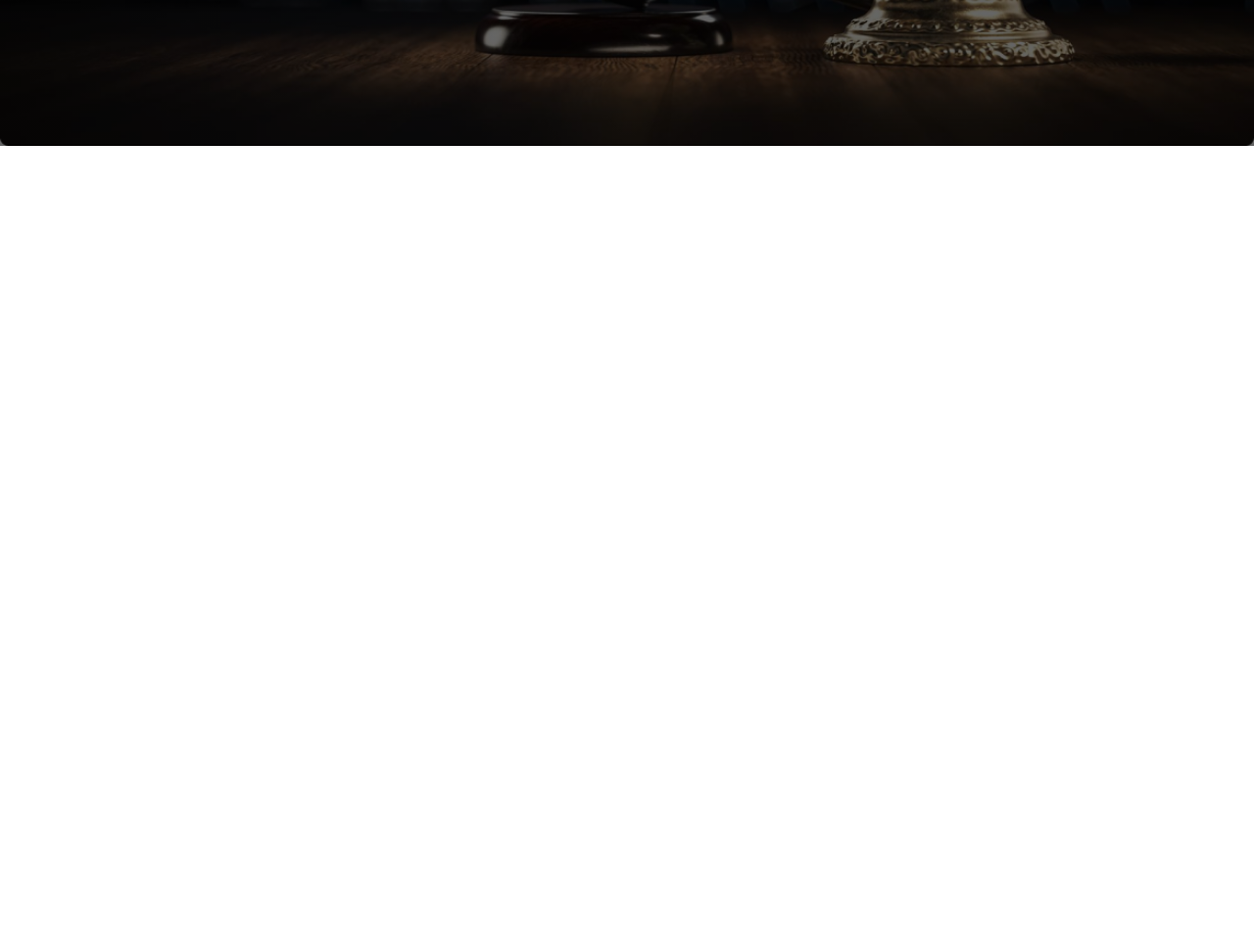
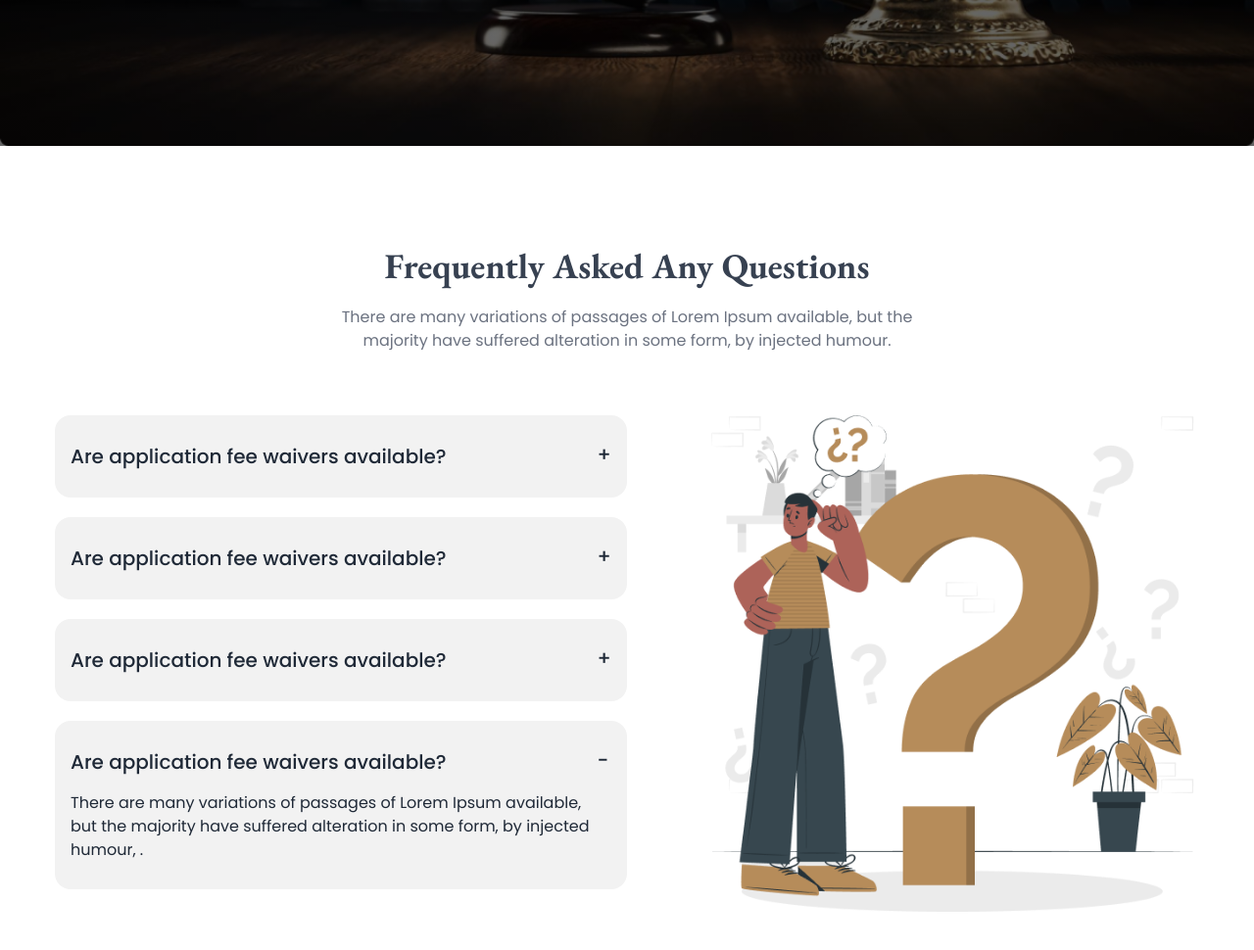
Before and after one commit to emonsimply/Legal-Solution, a plain HTML site: page index.html in a window 1280 px wide. Shown: the part 2697-3667 px from the top of the page at 98% size. Before the commit the page ends 2949 px from the top, so only its background shows below. Drawn offline with nearby package versions, Linux system fonts and the light colour scheme.

Commit message:
Frequently Asked Any Questions

```diff
--- a/index.html
+++ b/index.html
@@ -173,7 +173,8 @@
             <img class="w-16 mb-8" src="images/user-1.png" alt="">
             <h2>Awlad Hossain</h2>
             <p>UIX Designer</p>
-            <p class="text-gray-300 my-10">Contrary to popular belief, Lorem Ipsum is not simply random text. It has roots in
+            <p class="text-gray-300 my-10">Contrary to popular belief, Lorem Ipsum is not simply random text. It has
+              roots in
               a piece of classical Latin literature from 45 BC, making it over 2000 years old. Richard McClintock, a
               Latin professor at Hampden-Sydney College in Virginia, looked up one of the more obscure Latin words,
               consectetur.</p>
@@ -197,7 +198,8 @@
             <img class="w-16 mb-8" src="images/user-1.png" alt="">
             <h2>Awlad Hossain</h2>
             <p>UIX Designer</p>
-            <p class="text-gray-300 my-10">Contrary to popular belief, Lorem Ipsum is not simply random text. It has roots in
+            <p class="text-gray-300 my-10">Contrary to popular belief, Lorem Ipsum is not simply random text. It has
+              roots in
               a piece of classical Latin literature from 45 BC, making it over 2000 years old. Richard McClintock, a
               Latin professor at Hampden-Sydney College in Virginia, looked up one of the more obscure Latin words,
               consectetur.</p>
@@ -221,7 +223,8 @@
             <img class="w-16 mb-8" src="images/user-1.png" alt="">
             <h2>Awlad Hossain</h2>
             <p>UIX Designer</p>
-            <p class="text-gray-300 my-10">Contrary to popular belief, Lorem Ipsum is not simply random text. It has roots in
+            <p class="text-gray-300 my-10">Contrary to popular belief, Lorem Ipsum is not simply random text. It has
+              roots in
               a piece of classical Latin literature from 45 BC, making it over 2000 years old. Richard McClintock, a
               Latin professor at Hampden-Sydney College in Virginia, looked up one of the more obscure Latin words,
               consectetur.</p>
@@ -240,6 +243,55 @@
       </div>
     </section>
 
+    <!-- Frequently Asked Any Questions -->
+    <section class="my-24 px-14">
+      <div class="flex flex-col items-center space-y-5 mb-16">
+        <h1 class="eb-garamond-font text-4xl font-bold text-gray-700">Frequently Asked Any Questions</h1>
+        <p class="w-2/4 text-center text-gray-500">There are many variations of passages of Lorem Ipsum available, but
+          the majority have suffered alteration in some form, by injected humour.</p>
+      </div>
+
+
+      <div class="grid grid-cols-1 lg:grid-cols-2 space-x-20">
+
+        <div class= "space-y-5 ">
+          <div class="collapse collapse-plus bg-base-200 py-3">
+            <input type="radio" name="my-accordion-3" checked="checked" />
+            <div class="collapse-title text-xl font-medium">Are application fee waivers available?</div>
+            <div class="collapse-content">
+              <p>There are many variations of passages of Lorem Ipsum available, but the majority have suffered alteration in some form, by injected humour, . </p>
+            </div>
+          </div>
+          <div class="collapse collapse-plus bg-base-200 py-3">
+            <input type="radio" name="my-accordion-3" checked="checked" />
+            <div class="collapse-title text-xl font-medium">Are application fee waivers available?</div>
+            <div class="collapse-content">
+              <p>There are many variations of passages of Lorem Ipsum available, but the majority have suffered alteration in some form, by injected humour, . </p>
+            </div>
+          </div>
+          <div class="collapse collapse-plus bg-base-200 py-3">
+            <input type="radio" name="my-accordion-3" checked="checked" />
+            <div class="collapse-title text-xl font-medium">Are application fee waivers available?</div>
+            <div class="collapse-content">
+              <p>There are many variations of passages of Lorem Ipsum available, but the majority have suffered alteration in some form, by injected humour, . </p>
+            </div>
+          </div>
+          <div class="collapse collapse-plus bg-base-200 py-3">
+            <input type="radio" name="my-accordion-3" checked="checked" />
+            <div class="collapse-title text-xl font-medium">Are application fee waivers available?</div>
+            <div class="collapse-content">
+              <p>There are many variations of passages of Lorem Ipsum available, but the majority have suffered alteration in some form, by injected humour, . </p>
+            </div>
+          </div>
+
+        </div>
+          <!-- image -->
+        <div>
+          <img class="w-auto" src="images/faq.png" alt="">
+        </div>
+      </div>
+    </section>
+
   </main>
 
   <footer>
```
